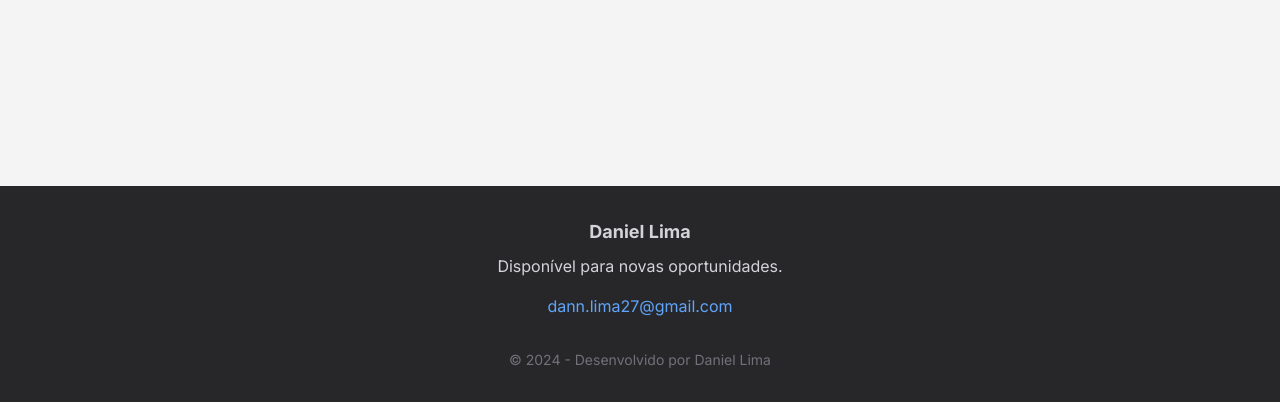
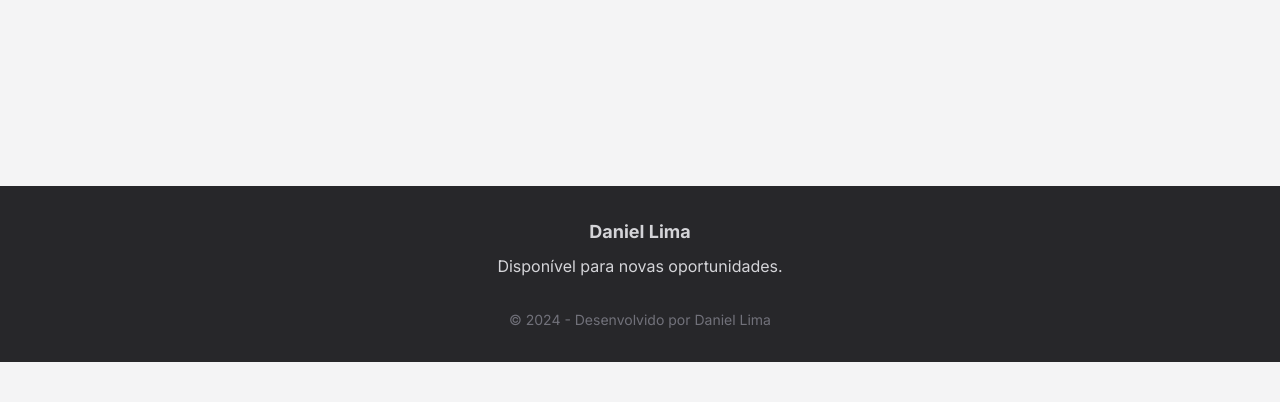
Before and after one commit to delimatec/delimatec.github.io, a plain HTML site: page index.html in a window 1280 px wide. Shown: the part 3718-4120 px from the top of the page. After the commit the page ends 4080 px from the top, so only its background shows below. Drawn offline with nearby package versions, Linux system fonts and the light colour scheme.

Commit message:
Update index.html

```diff
--- a/index.html
+++ b/index.html
@@ -312,7 +312,7 @@
     <div class="container mx-auto px-6 py-8 text-center">
         <p class="font-bold text-lg mb-2" data-lang-key="footer_name">Daniel Lima</p>
         <p class="mb-4" data-lang-key="footer_availability">Disponível para novas oportunidades.</p>
-        <a href="mailto:dann.lima27@gmail.com" class="text-blue-400 hover:text-blue-300 transition-colors">dann.lima27@gmail.com</a>
+
         <p class="text-sm text-zinc-500 mt-8" data-lang-key="footer_credits">&copy; 2024 - Desenvolvido por Daniel Lima</p>
     </div>
 </footer>
```
